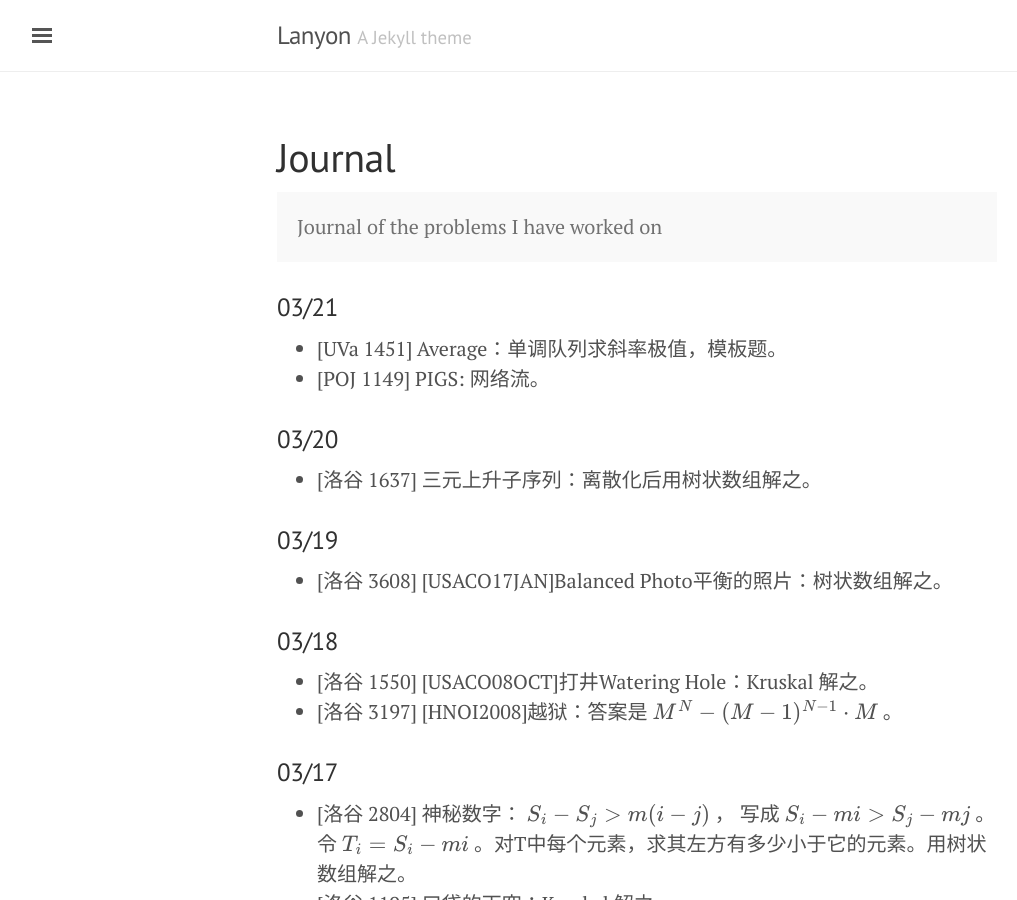
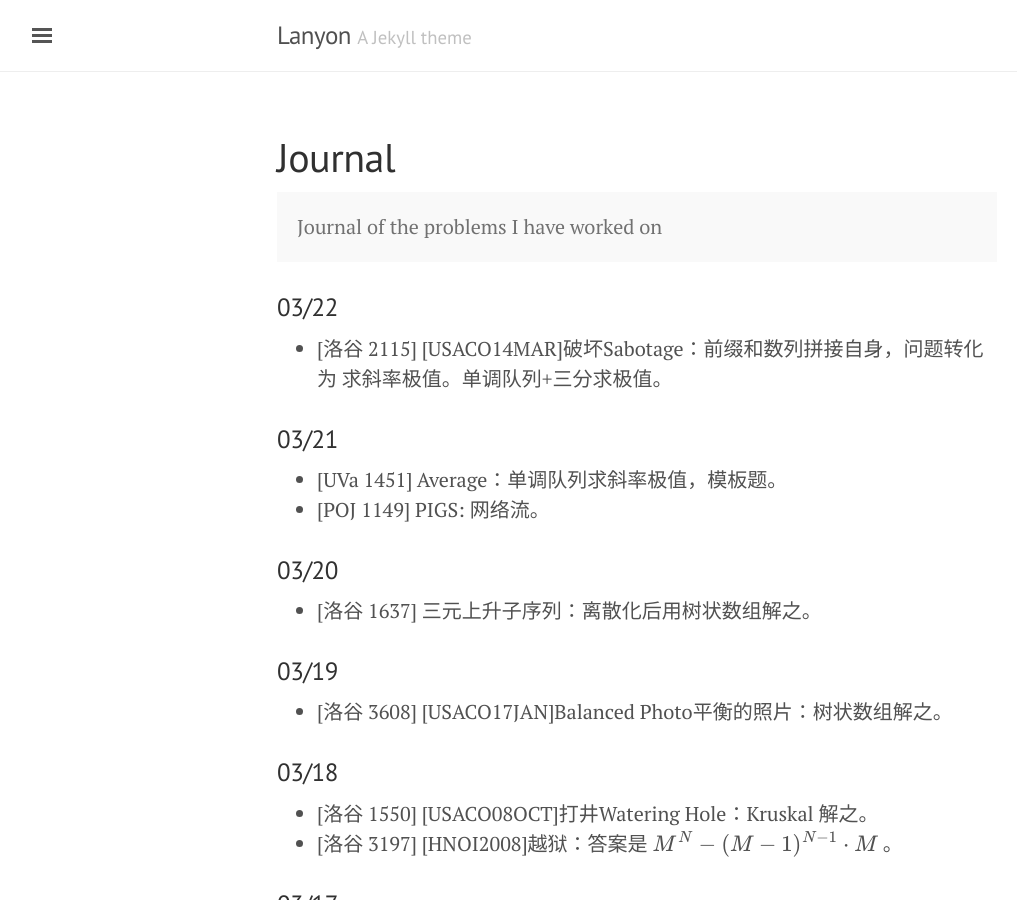
Before and after one commit to atubo/online-judge, a Jekyll site: the page built from docs/journal.md, in a window 1280 px wide and 900 px high. Shown: the whole window, without its empty margins (3-1020 px from the left). Built offline with Jekyll 4.4.1, drawn with Linux system fonts in a browser that asks for light colours; formulas are drawn with MathJax 3.

Commit message:
[Luogu 2115] [USACO14MAR]破坏Sabotage

```diff
--- a/docs/journal.md
+++ b/docs/journal.md
@@ -6,6 +6,10 @@ title: Journal
 <p class="message">
 Journal of the problems I have worked on
 </p>
+
+### 03/22
+* [洛谷 2115] [USACO14MAR]破坏Sabotage：前缀和数列拼接自身，问题转化为
+求斜率极值。单调队列+三分求极值。
 
 ### 03/21
 * [UVa 1451] Average：单调队列求斜率极值，模板题。
```
Also changed, not shown: 1 other file.
